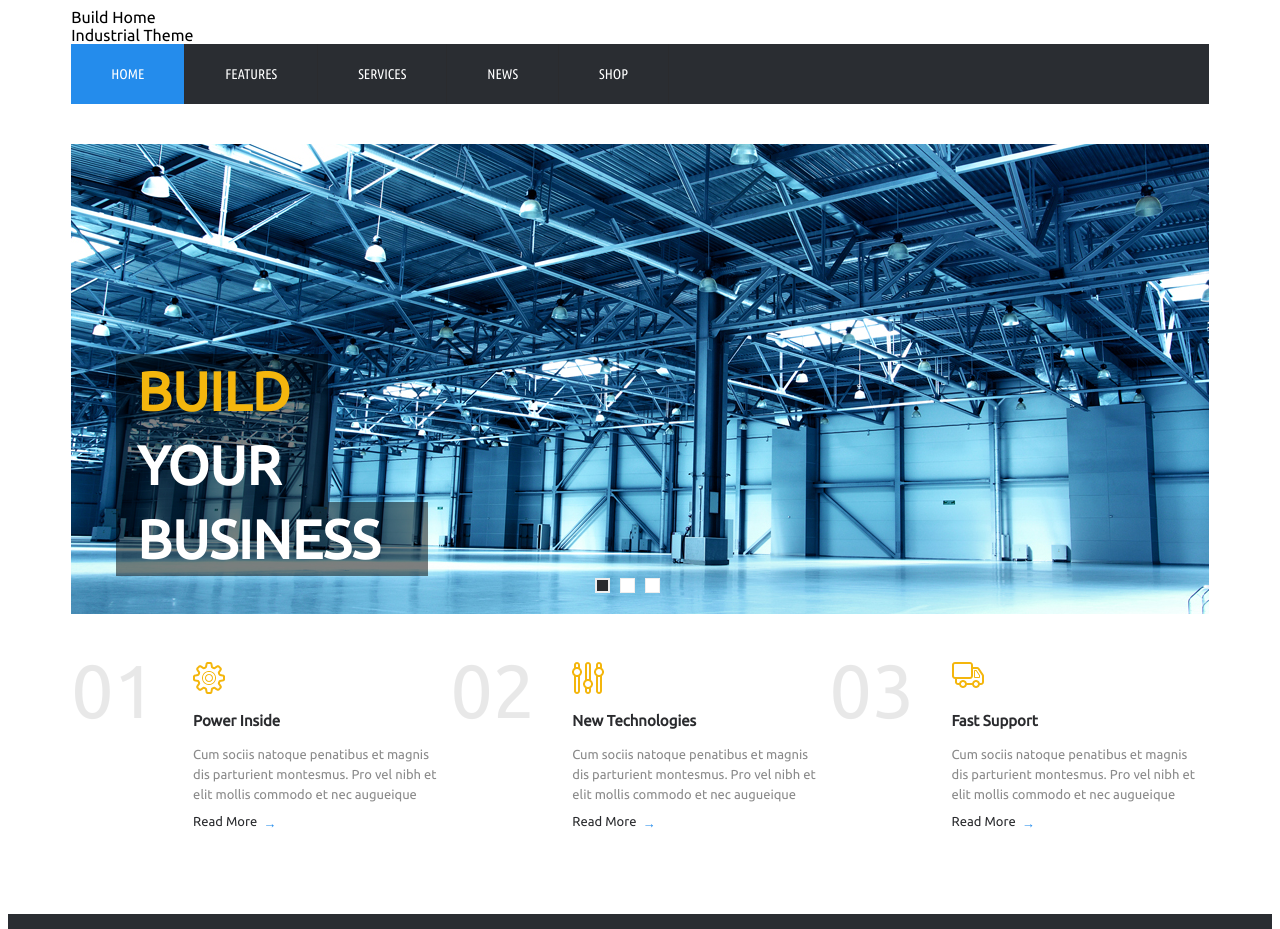
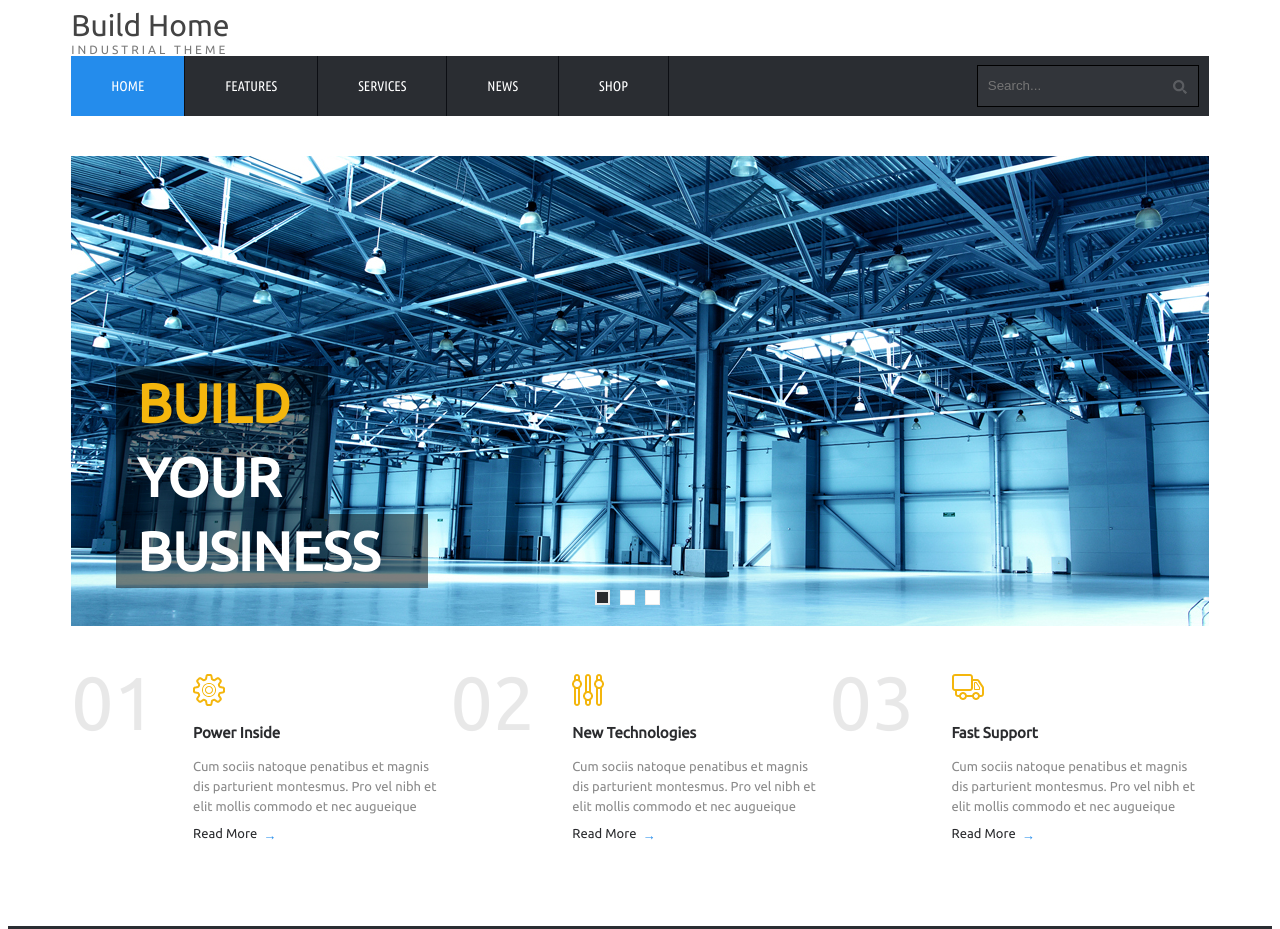
Before and after one commit to Nata25/JS_19-20_gulp-scss-lodash, a website: page app/index.html in a window 1280 px wide. Shown: the top 929 px of the page. Drawn offline with nearby package versions, Linux system fonts and the light colour scheme.

Commit message:
Finish style for nav

```diff
--- a/app/index.html
+++ b/app/index.html
@@ -28,6 +28,10 @@
                 <a class="nav__item" href="#">News</a>
                 <a class="nav__item" href="#">Shop</a>
             </nav>
+
+            <form class="search-form" action="index.html" method="post">
+                <input type="text" placeholder="Search...">
+            </form>
 
         </header>
         <main class="content">
--- a/src/styles/main.scss
+++ b/src/styles/main.scss
@@ -15,12 +15,26 @@ body {
     margin: 0 auto;
 }
 
+.top-content {
+    position: relative;
+}
+
 .logo {
     @include ubuntu;
-}
 
-.logo__sub-text {
-    display: block;
+    &__main-text {
+        color: #434343;
+        font-size: 30px;
+    }
+
+    &__sub-text {
+        display: block;
+        color: #333;
+        font-size: 12px;
+        text-transform: uppercase;
+        letter-spacing: 3px;
+        opacity: 0.65;
+    }
 }
 
 .social {
@@ -34,7 +48,7 @@ body {
 .nav {
     @include flex_row;
     margin: 0 auto;
-    background-color: #2a2d32;
+    background-color: $darkgrey;
     @include ubuntu_condensed;
 
     &__item {
@@ -42,7 +56,7 @@ body {
         margin: 0;
         padding: 20px 40px;
         list-style-type: none;
-        border-right: 1px solid $dark;
+        border-right: 1px solid #0c0e13;
         cursor: pointer;
         font-size: 14px;
         line-height: 20px;
@@ -60,7 +74,9 @@ body {
 }
 
 .search-form {
-    float: right;
+    position: absolute;
+    top: 47px;
+    right: 10px;
 
     input {
         margin-top: 10px;
@@ -69,6 +85,9 @@ body {
         background-color: #32353a;
         color: #eee;
         border: 1px solid #000;
+        @include bg_icon('search');
+        background-repeat: no-repeat;
+        background-position: 95% 50%;
         line-height: 20px;
     }
 }
@@ -157,15 +176,15 @@ body {
         margin: 0 auto;
 
         &:first-child .info__heading::before {
-            @include bgIcon('settings');
+            @include bg_icon('settings');
         }
 
         &:nth-child(2) .info__heading::before {
-            @include bgIcon('params');
+            @include bg_icon('params');
         }
 
         &:last-child .info__heading::before {
-            @include bgIcon('truck');
+            @include bg_icon('truck');
         }
     }
 
@@ -236,7 +255,7 @@ body {
 .grid {
     width: 100%;
     padding-bottom: 40px;
-    background-color: #2a2d32;
+    background-color: $darkgrey;
 
     &__link {
         position: relative;
--- a/src/styles/mixins.scss
+++ b/src/styles/mixins.scss
@@ -21,6 +21,6 @@
     padding: 0;
 }
 
-@mixin bgIcon($filename) {
+@mixin bg_icon($filename) {
     background-image: url('../img/icons/' + $filename + '.png');
 }
--- a/src/styles/variables.scss
+++ b/src/styles/variables.scss
@@ -1,6 +1,7 @@
 // colors
 
 $dark: #2a2b2e;
+$darkgrey: #2a2d32;
 $grey: #8a8a8a;
 $orange: #f4b60d;
 $lightblue: rgba(36, 140, 236, 1);
```
Also changed, not shown: app/css/main.css, app/img/icons/search.png (added).
